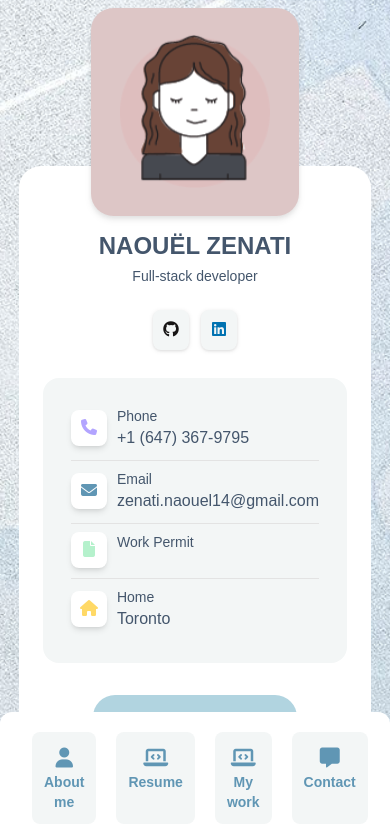
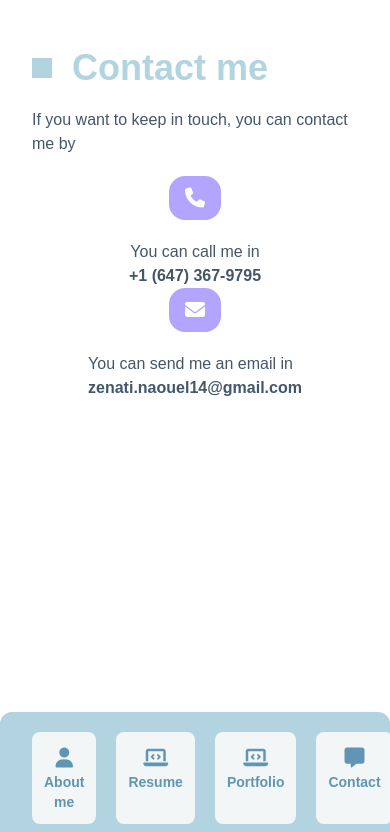
Before and after one commit to NaouelZ/portfolio-nextjs, a Next.js app: page /contact in a window 390 px wide. Shown: the top 832 px of the page. Built offline with nearby package versions, Linux system fonts and the light colour scheme.

Commit message:
fix responsive issue

```diff
--- a/components/Layout/index.tsx
+++ b/components/Layout/index.tsx
@@ -1,19 +1,26 @@
 import SideBar from "../Sidebar";
 import Menu from "../Menu";
+import useWindowSize from "@/helpers/useWindows";
+import { useEffect, useState } from "react";
 
 type LayoutProps = {
     children: React.ReactNode,
   };
 
   export default function Layout({ children }: LayoutProps) {
+    const size = useWindowSize();
+
     return (
     <div className='container grid grid-cols-12 gap-3 mx-auto lg:my-10'>
+        {
+          size > 1024 &&
         <div className="col-span-12 text-center lg:col-span-4">
           <SideBar />
         </div>
+        }
         <div className="w-full col-span-12 pt-5 md:ml-5 lg:col-span-8">
           <Menu />
-          <div className="mt-8 bg-white rounded-xl">
+          <div className="md:mt-8 bg-white mb-[180px] rounded-xl">
             {children}
           </div>
         </div>
--- a/components/Menu/index.tsx
+++ b/components/Menu/index.tsx
@@ -4,8 +4,8 @@ import css from './menu.module.css';
 export default function Menu() {
     return (
     <nav className={css.navbar}>
-      <ul className='flex gap-5 px-8 py-5 bg-white lg:flex-row rounded-xl content-right'>
-        <li className='p-3 text-sm text-center rounded-lg w-[90px] bg-gray text-blue hover:text-white hover:bg-baby-blue'>
+      <ul className='flex gap-5 px-8 py-5 bg-baby-blue md:bg-white sm:w-fit lg:w-full lg:flex-row rounded-xl content-right'>
+        <li className='p-3 text-sm text-center rounded-lg md:w-[90px] bg-gray text-blue hover:text-white hover:bg-baby-blue'>
           <Link href="/">
             <div className='text-xl'>
                 <i className="fa-solid fa-user"></i>
@@ -13,7 +13,7 @@ export default function Menu() {
             <p className='font-semibold text-md'>About me</p>
           </Link>
         </li>
-        <li className='p-3 text-sm text-center rounded-lg w-[90px] bg-gray text-blue hover:text-white hover:bg-baby-blue'>
+        <li className='p-3 text-sm text-center rounded-lg md:w-[90px] bg-gray text-blue hover:text-white hover:bg-baby-blue'>
           <Link href="/experiences">
             <div className='text-xl'>
                 <i className="fa-solid fa-laptop-code"></i>
@@ -21,15 +21,15 @@ export default function Menu() {
             <p className='font-semibold text-md'>Resume</p>
           </Link>
         </li>
-        <li className='p-3 text-sm text-center rounded-lg w-[90px] bg-gray text-blue hover:text-white hover:bg-baby-blue'>
+        <li className='p-3 text-sm text-center rounded-lg md:w-[90px] bg-gray text-blue hover:text-white hover:bg-baby-blue'>
           <Link href="/work">
             <div className='text-xl'>
                 <i className="fa-solid fa-laptop-code"></i>
             </div>
-            <p className='font-semibold text-md'>My work</p>
+            <p className='font-semibold text-md'>Portfolio</p>
           </Link>
         </li>
-        <li className='p-3 text-sm text-center rounded-lg w-[90px] bg-gray text-blue hover:text-white hover:bg-baby-blue'>
+        <li className='p-3 text-sm text-center rounded-lg md:w-[90px] bg-gray text-blue hover:text-white hover:bg-baby-blue'>
           <Link href="/contact">
             <div className='text-xl'>
                 <i className="fa-solid fa-message"></i>
--- a/components/Menu/menu.module.css
+++ b/components/Menu/menu.module.css
@@ -4,5 +4,6 @@
       bottom: 0;
       left: 0;
       width: 100%;
+      z-index: 200;
     }
 }
--- /dev/null
+++ b/helpers/useWindows.tsx
@@ -0,0 +1,19 @@
+import { useEffect, useState } from "react";
+
+export default function useWindowSize() {
+    const [windowSize, setWindowSize] = useState(0);
+    useEffect(() => {
+      // Handler to call on window resize
+      function handleResize() {
+        // Set window width/height to state
+        setWindowSize(window?.innerWidth);
+      }
+      // Add event listener
+      window?.addEventListener("resize", handleResize);
+      // Call handler right away so state gets updated with initial window size
+      handleResize();
+      // Remove event listener on cleanup
+      return () => window?.removeEventListener("resize", handleResize);
+    }, []); // Empty array ensures that effect is only run on mount
+    return windowSize;
+  }
--- a/pages/contact.jsx
+++ b/pages/contact.jsx
@@ -6,7 +6,7 @@ function Contact() {
             <h1 className="ml-5 font-sans text-4xl font-bold text-baby-blue">Contact me</h1>
       </div>
       <p className="mt-5">If you want to keep in touch, you can contact me by </p>
-      <div className="flex flex-row content-center justify-center mt-5">
+      <div className="flex flex-col content-center justify-center mt-5 md:flex-row">
         <div className="col-span-6 mx-auto mt-10 text-center">
             <div className="px-4 py-2 mx-auto text-white bg-opacity-50 justify-self-center bg-purple rounded-2xl w-fit ">
               <i className="text-xl fa-solid fa-phone"></i>
--- a/styles/globals.css
+++ b/styles/globals.css
@@ -4,12 +4,17 @@
 @tailwind utilities;
 
 body {
-  background-color: #d8e2dc;
+  background-color: white;
   font-family: sans-serif;
   color: #44566C;
-  background: url("/bg3.jpg") no-repeat fixed;
-  -webkit-background-size: cover;
-  -moz-background-size: cover;
-  -o-background-size: cover;
-  background-size: cover;
 }
+
+@media screen and (min-width: 780px) {
+  body {
+    background: url("/bg3.jpg") no-repeat fixed;
+    -webkit-background-size: cover;
+    -moz-background-size: cover;
+    -o-background-size: cover;
+    background-size: cover;
+  }
+}
```
